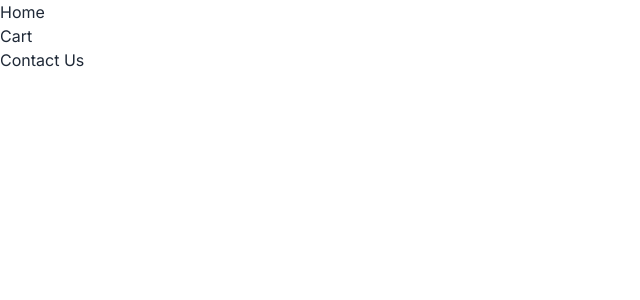
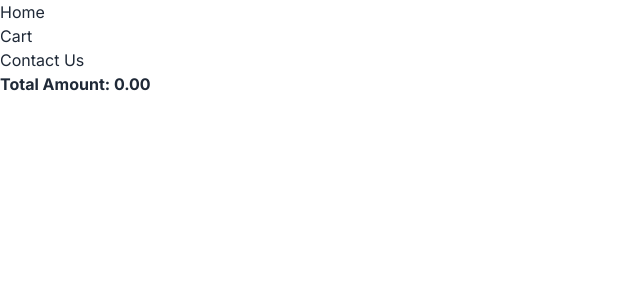
Before and after one commit to AndreaLindaas/ca-ecommerse-store, a Next.js app: page /cart in a window 1280 px wide. Shown: the top 300 px of the page, without its empty margins (0-640 px from the left). Built offline with nearby package versions, Linux system fonts and the light colour scheme.

Commit message:
added remove product functionallity and styled cart

```diff
--- a/app/_types/types.ts
+++ b/app/_types/types.ts
@@ -21,4 +21,5 @@ export type Review = {
 export type CartStore = {
     products:Product[],
     addProduct: (product:Product)=>void
+    removeProduct: (product:Product)=>void
 }
--- a/app/cart/page.tsx
+++ b/app/cart/page.tsx
@@ -4,18 +4,77 @@ import { useCartStore } from "../cartStore";
 import { Product } from "../_types/types";
 
 export default function Cart() {
-  const { products } = useCartStore();
+  const { products, addProduct, removeProduct } = useCartStore();
+  let totalAmount = 0;
 
   const renderCart = () => {
     console.log("products", products);
+
     return products.map((product: Product) => {
+      const itemTotal = product.price * product.quantity;
+      totalAmount += itemTotal;
       return (
         <div key={product.id}>
-          {product.quantity}x {product.title}
+          <div className="container">
+            <div className="overflow-x-auto">
+              <table className="table">
+                {/* head */}
+                <thead></thead>
+                <tbody>
+                  {/* row 1 */}
+                  <tr>
+                    <td>
+                      <div className="flex items-center gap-3">
+                        <div className="avatar">
+                          <div className="mask mask-squircle w-12 h-12">
+                            <img
+                              src={product.imageUrl}
+                              alt="image of product"
+                            />
+                          </div>
+                        </div>
+                        <div>
+                          <div className="font-bold">{product.title}</div>
+                        </div>
+                      </div>
+                    </td>
+                    <td>
+                      {product.price} kr
+                      <br />
+                    </td>
+                    <td>
+                      <label>
+                        <button
+                          className="btn btn-xs"
+                          onClick={() => removeProduct(product)}
+                        >
+                          -
+                        </button>
+                        {product.quantity}
+                        <button
+                          className="btn btn-xs"
+                          onClick={() => addProduct(product)}
+                        >
+                          +
+                        </button>
+                      </label>
+                    </td>
+                    <th>Total: {itemTotal.toFixed(2)}</th>
+                  </tr>
+                </tbody>
+                {/* foot */}
+              </table>
+            </div>
+          </div>
         </div>
       );
     });
   };
 
-  return <div>{renderCart()}</div>;
+  return (
+    <div>
+      {renderCart()}
+      <div className="font-bold">Total Amount: {totalAmount.toFixed(2)}</div>
+    </div>
+  );
 }
--- a/app/cartStore.ts
+++ b/app/cartStore.ts
@@ -22,5 +22,22 @@ export const useCartStore = create<CartStore>()((set)=>({
             products: newProducts
         }
     });
-    }
+    },
+   removeProduct: (product:Product)=>{
+    set((state)=>{
+        let newProducts = [] as Product[];
+
+        if(product.quantity > 1){
+            product.quantity=product.quantity - 1;
+            newProducts = state.products.map((i)=>(i.id === product.id ? product : i));
+
+        }else{
+            newProducts= state.products.filter((i)=> i.id !== product.id)
+        }
+
+        return {
+            products: newProducts
+        }
+    })
+   }
 }))
```
